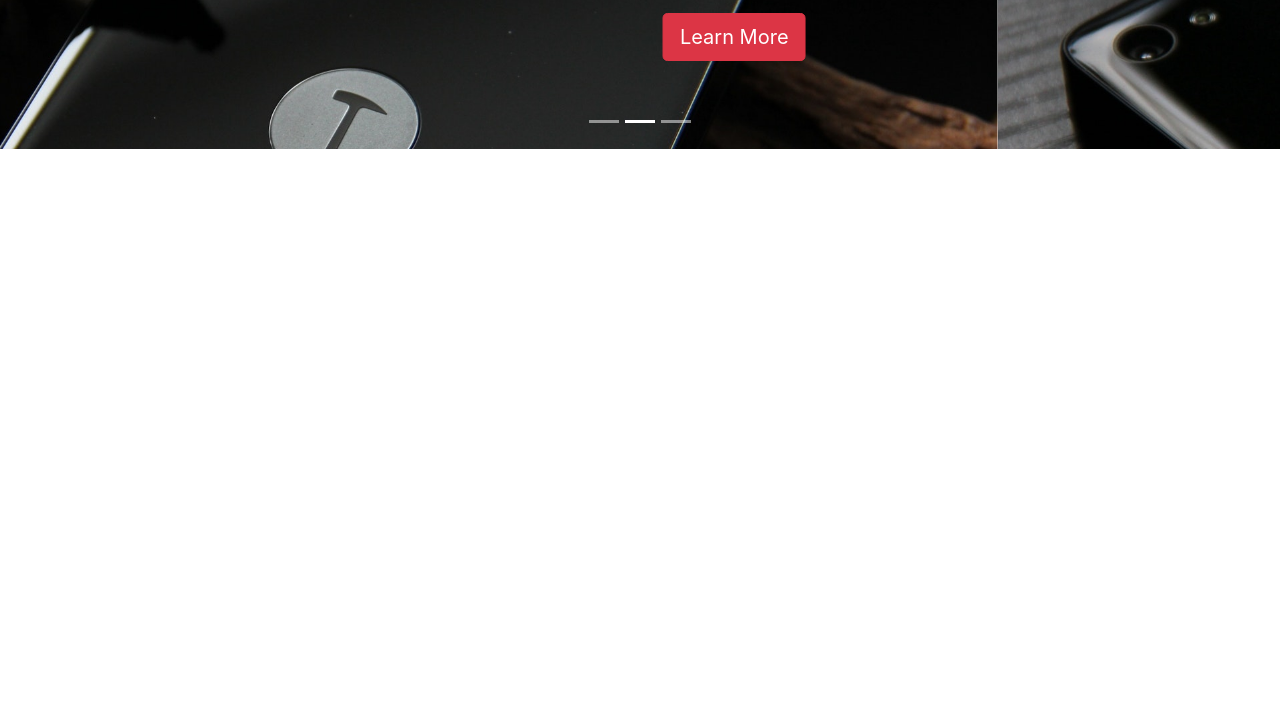
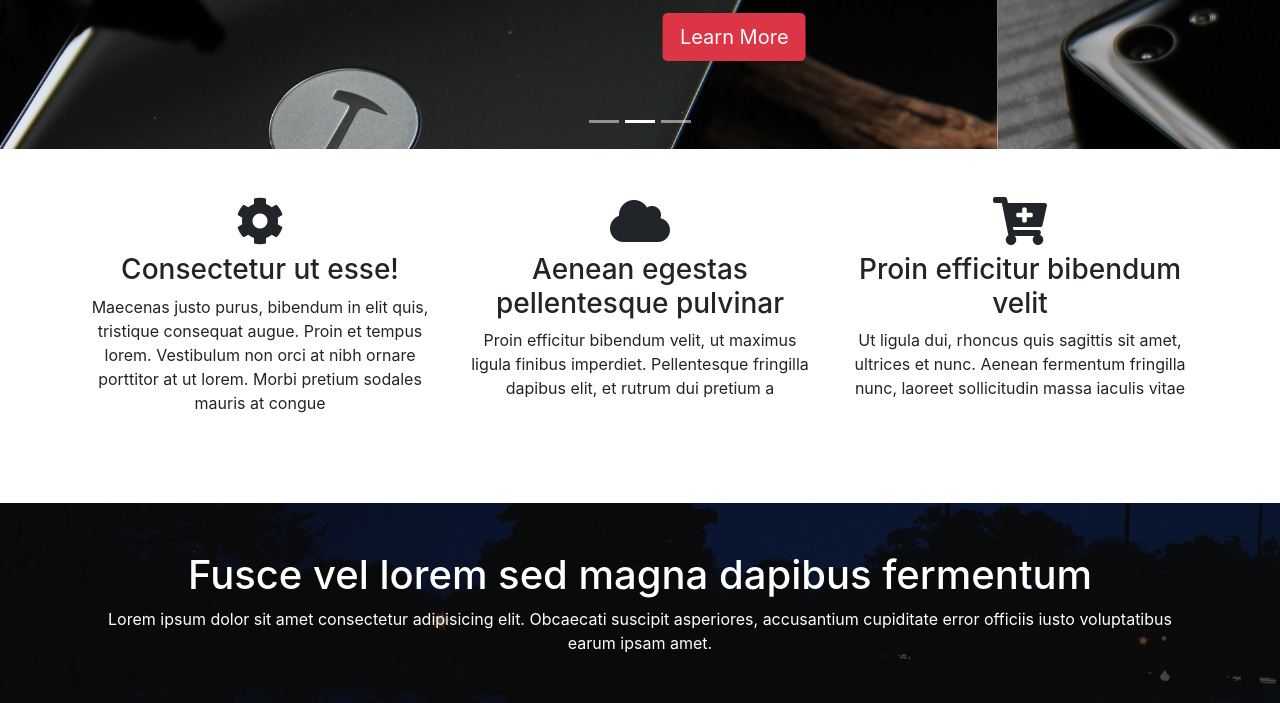
Before and after one commit to aydevelop/HTML-CSS, a plain HTML site: page 3/index.html in a window 1280 px wide. Shown: the part 357-1060 px from the top of the page. Before the commit the page ends 800 px from the top, so only its background shows below. Drawn offline with nearby package versions, Linux system fonts and the light colour scheme.

Commit message:
Home-icons, Home-heading

```diff
--- a/3/css/style.css
+++ b/3/css/style.css
@@ -27,3 +27,22 @@
     background: url('../img/image3.jpg');
     background-size: cover;
 }
+
+#home-heading{
+    position: relative;
+    min-height: 200px;
+    background: url('../img/lights.jpg');
+    background-attachment: fixed;
+    background-repeat: no-repeat;
+    text-align: center;
+    color: white;
+}
+
+.dark-overlay{
+    position: absolute;
+    top: 0;
+    left: 0;
+    width: 100%;
+    height: 100%;
+    background: rgb(0,0,0,0.7);
+}
--- a/3/index.html
+++ b/3/index.html
@@ -103,12 +103,59 @@
       <a href="#myCarousel" data-slide="next" class="carousel-control-next">
         <span class="carousel-control-next-icon"></span>
       </a>
-
-
-
     </div>
   </section>
 
+  <section class="py-5" id="home-icons">
+    <div class="container">
+      <div class="row">
+        <div class="col-md-4 mb-4 text-center">
+          <i class="fas fa-cog fa-3x mb-2"></i>
+          <h3>
+            Consectetur ut esse!
+          </h3>
+          <p>
+            Maecenas justo purus, bibendum in elit quis, tristique consequat augue. Proin et tempus lorem. Vestibulum non orci at nibh ornare porttitor at ut lorem. Morbi pretium sodales mauris at congue
+          </p>
+        </div>
+        <div class="col-md-4 mb-4 text-center">
+          <i class="fas fa-cloud fa-3x mb-2"></i>
+          <h3>
+            Aenean egestas pellentesque pulvinar
+          </h3>
+          <p>
+            Proin efficitur bibendum velit, ut maximus ligula finibus imperdiet. Pellentesque fringilla dapibus elit, et rutrum dui pretium a
+          </p>
+        </div>
+        <div class="col-md-4 mb-4 text-center">
+          <i class="fas fa-cart-plus fa-3x mb-2"></i>
+          <h3>
+            Proin efficitur bibendum velit
+          </h3>
+          <p>
+            Ut ligula dui, rhoncus quis sagittis sit amet, ultrices et nunc. Aenean fermentum fringilla nunc, laoreet sollicitudin massa iaculis vitae
+          </p>
+        </div>
+      </div>
+    </div>
+  </section>
+
+  <section id="home-heading" class="p-5">
+    <div class="dark-overlay">
+      <div class="row">
+        <div class="col">
+          <div class="container pt-5">
+            <h1>
+              Fusce vel lorem sed magna dapibus fermentum
+            </h1>
+            <p class="d-none d-md-block">
+              Lorem ipsum dolor sit amet consectetur adipisicing elit. Obcaecati suscipit asperiores, accusantium cupiditate error officiis iusto voluptatibus earum ipsam amet.
+            </p>
+          </div>
+        </div>
+      </div>
+    </div>
+  </section>
 
   <script src="http://code.jquery.com/jquery-3.3.1.min.js" integrity="sha256-FgpCb/KJQlLNfOu91ta32o/NMZxltwRo8QtmkMRdAu8="
     crossorigin="anonymous"></script>
@@ -118,7 +165,6 @@
     crossorigin="anonymous"></script>
 
   <script>
-    // Get the current year for the copyright
     $('#year').text(new Date().getFullYear());
   </script>
 </body>
```
